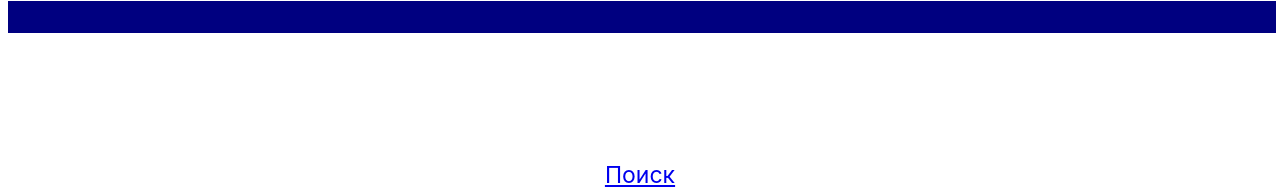
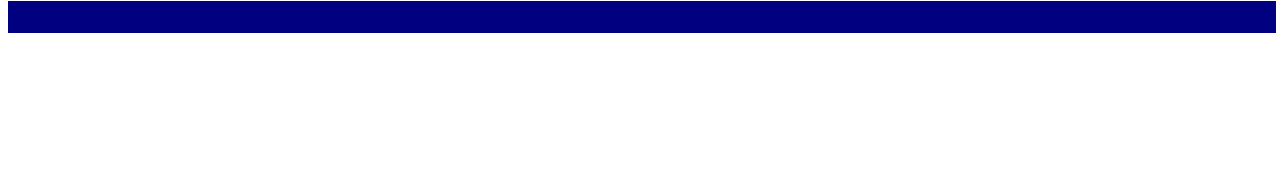
Before and after one commit to Shindler7/libpraks, a Flask app: page / in a window 1280 px wide. Shown: the part 647-836 px from the top of the page. After the commit the page ends 680 px from the top, so only its background shows below. Run offline with Flask 2, Linux system fonts and the light colour scheme; some libraries are stand-ins or nearby versions.

Commit message:
Удален урл в шаблоне index

```diff
--- a/app/templates/index.html
+++ b/app/templates/index.html
@@ -48,5 +48,4 @@
 	</div>
 
 	{% endif %}
-	<a href="https://ya.ru">Поиск</a>
 {% endblock %}
```
